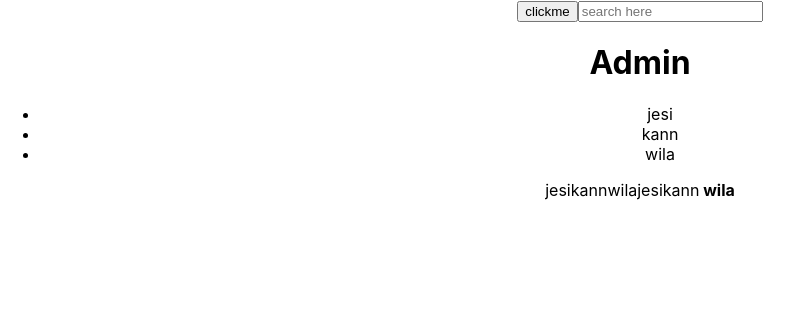
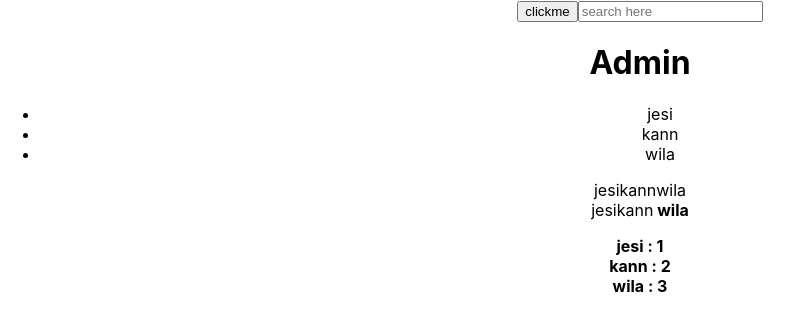
Before and after one commit to Jesinthwilson04/reactrecap, a React (Create React App) app: page / in a window 1280 px wide. Shown: the top 330 px of the page, without its empty margins (0-803 px from the left). Built offline with nearby package versions, Linux system fonts and the light colour scheme.

Commit message:
studentslist

```diff
--- a/src/App.js
+++ b/src/App.js
@@ -29,7 +29,7 @@ const onclickLog=(event)=>{
   console.log(event.target.value)
 }
 
-
+//names list
 function List(){
   const names=['jesi','kann','wila'];
 
@@ -40,14 +40,33 @@ function List(){
     </ul>
     <p>
       {names.map((name)=> name)}
-      {names.map((name,index)=> index===2 ? <strong> {name}</strong> : <>{name}</>)}
+      <br></br>
+      {names.map((name,index)=> index===2 ? <strong> {name} </strong> : <>{name}</>)}
     </p>
     </>
 
 
   )
 }
-
+//name and rollno
+function NameRoll(){
+  const students=[
+    {name:'jesi', rollno:1},
+    {name:'kann', rollno:2},
+    {name:'wila', rollno:3}
+  ];
+  return (
+    <>
+    <p>
+      {
+        students.map((student)=>{
+          return (<> <strong>{student.name} : {student.rollno}</strong><br></br></>)
+        })
+      }
+    </p>
+    </>
+  )
+}
 
 function App() {
   return (
@@ -56,6 +75,7 @@ function App() {
       <input type="text" onChange={onSearchChange} placeholder='search here'/>
       <ConditionalRender/>
       <List/>
+      <NameRoll/>
     </div>
   );
 }
```
